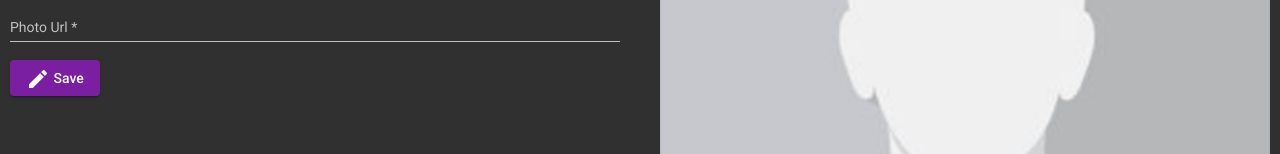
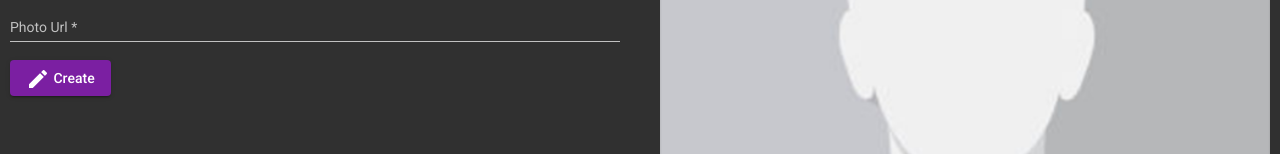
Before and after one commit to erickestradapj/angular-heroes, an Angular app: page /heroes/add in a window 1280 px wide. Shown: the part 346-500 px from the top of the page. Built offline with nearby package versions, Linux system fonts and the light colour scheme.

Commit message:
add component completed

```diff
--- a/src/app/heroes/pages/add/add.component.html
+++ b/src/app/heroes/pages/add/add.component.html
@@ -1,5 +1,6 @@
 <h1>
-  New Hero <small>{{ hero.superhero }}</small>
+  {{ hero.id ? "Edit" : "New" }} Hero
+  <small>{{ hero.superhero }}</small>
 </h1>
 
 <div fxLayout="row" fxLayoutGap="40px" fxLayout.xs="column">
@@ -47,7 +48,7 @@
 
     <div fxLayout>
       <button mat-raised-button color="primary" (click)="save()">
-        <mat-icon>edit</mat-icon> Save
+        <mat-icon>edit</mat-icon> {{ hero.id ? "Update" : "Create" }}
       </button>
 
       <span class="spacer"></span>
```
